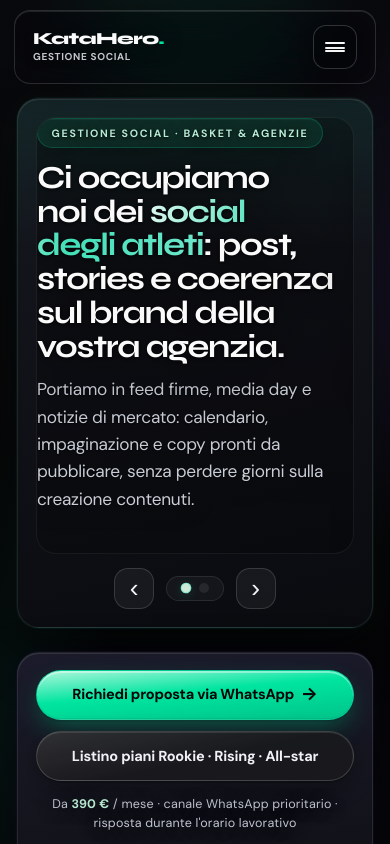
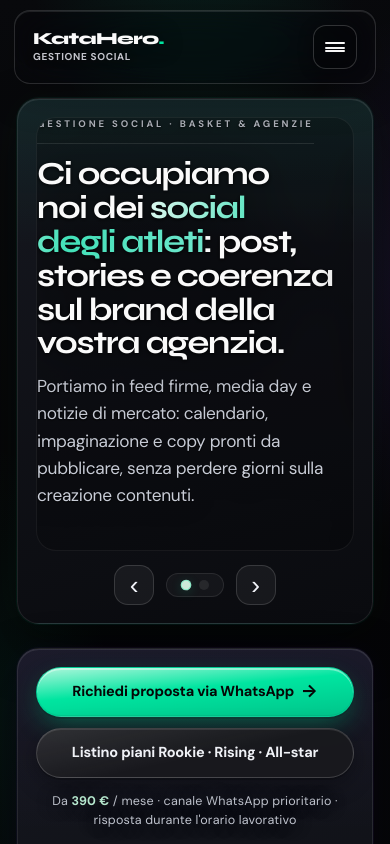
Before and after one commit to Salvo934/gestionesocial, a React (Vite) app: page / in a window 390 px wide. Shown: the top 844 px of the page. Built offline with nearby package versions, Linux system fonts and the light colour scheme.

Commit message:
aggiornamento

```diff
--- a/src/App.css
+++ b/src/App.css
@@ -931,17 +931,6 @@
     max-width: 38ch;
   }
 
-  .pkg-hero-eyebrow {
-    font-size: 0.62rem;
-    letter-spacing: 0.2em;
-    padding: 0.4rem 0.95rem;
-    background: rgb(0 229 160 / 0.08);
-    border-color: rgb(0 229 160 / 0.28);
-    box-shadow:
-      inset 0 1px 0 rgb(255 255 255 / 0.06),
-      0 0 32px -8px rgb(0 229 160 / 0.4);
-  }
-
   .pkg-hero-slider {
     gap: 1rem;
   }
@@ -1310,41 +1299,28 @@
 }
 
 .pkg-hero-eyebrow {
-  display: inline-flex;
+  display: block;
+  width: fit-content;
+  max-width: min(52ch, 100%);
   margin: 0 0 clamp(0.78rem, 1.5vw + 0.45rem, 1.12rem);
-  padding: 0.35rem 0.85rem;
-  border-radius: 999px;
-  font-size: 0.664rem;
-  font-weight: 700;
-  letter-spacing: 0.16em;
+  padding: 0 0 0.72rem;
+  font-size: 0.5975rem;
+  font-weight: 650;
+  letter-spacing: 0.3em;
   text-transform: uppercase;
-  color: rgb(193 247 224 / 0.98);
-  background: rgb(0 229 160 / 0.1);
-  border: 1px solid rgb(0 229 160 / 0.22);
-  box-shadow:
-    inset 0 1px 0 rgb(255 255 255 / 0.05),
-    0 0 40px -12px rgb(0 229 160 / 0.35);
+  line-height: 1.45;
+  text-wrap: balance;
+  color: rgb(178 182 190 / 0.98);
+  background: none;
+  border: none;
+  border-radius: 0;
+  box-shadow: none;
+  border-bottom: 1px solid rgb(255 255 255 / 0.11);
 }
 
 @media (min-width: 992px) {
   .pkg-hero-eyebrow {
-    display: block;
-    width: fit-content;
-    padding: 0 0 0.72rem;
     margin-bottom: 1.02rem;
-    font-size: 0.5975rem;
-    letter-spacing: 0.3em;
-    color: rgb(178 182 190 / 0.98);
-    background: none;
-    border: none;
-    border-radius: 0;
-    box-shadow: none;
-    border-bottom: 1px solid rgb(255 255 255 / 0.11);
-    max-width: min(52ch, 100%);
-    text-wrap: balance;
-    line-height: 1.45;
-    text-transform: uppercase;
-    font-weight: 650;
   }
 }
 
@@ -1434,15 +1410,6 @@
   text-shadow:
     0 1px 3px rgb(0 0 0 / 0.75),
     0 2px 22px rgb(0 0 0 / 0.45);
-}
-
-@media (max-width: 991px) {
-  .pkg-hero .pkg-hero-eyebrow {
-    box-shadow:
-      inset 0 1px 0 rgb(255 255 255 / 0.05),
-      0 0 44px -10px rgb(0 229 160 / 0.22),
-      0 12px 32px rgb(0 0 0 / 0.35);
-  }
 }
 
 .pkg-hero .pkg-hero-note {
```
